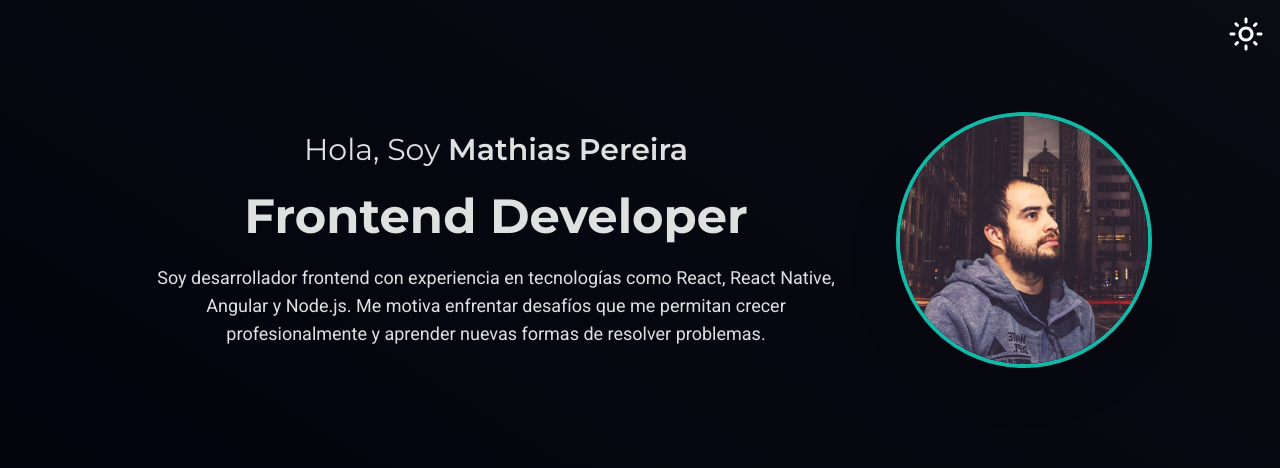
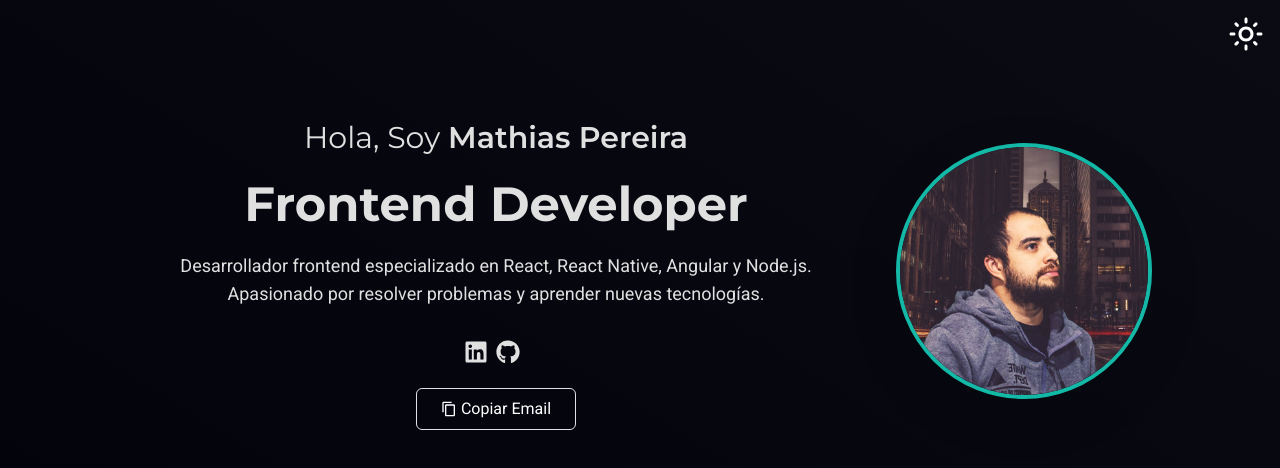
Before and after one commit to Mathiasfx/mathiasfx.github.io, a Next.js app: page / in a window 1280 px wide. Shown: the top 468 px of the page. Built offline with nearby package versions, Linux system fonts and the light colour scheme.

Commit message:
[UPDATE] adding social links and adding dinamic text in copy email success

```diff
--- a/app/components/myPresentation.tsx
+++ b/app/components/myPresentation.tsx
@@ -1,6 +1,23 @@
+"use client";
 import Image from "next/image";
+import { useState } from "react";
+import { MdOutlineContentCopy } from "react-icons/md";
+import { FaGithub, FaLinkedin } from "react-icons/fa";
 
 export default function MyPresentation() {
+  const [copySuccess, setCopySuccess] = useState<string>("");
+  const copyToClipboard = (email: string) => {
+    navigator.clipboard
+      .writeText(email)
+      .then(() => {
+        setCopySuccess("Correo copiado !");
+        setTimeout(() => setCopySuccess(""), 2000);
+      })
+      .catch((err) => {
+        console.error("Error al copiar el correo: ", err);
+      });
+  };
+
   return (
     <div className="max-w-screen-lg flex flex-col items-center  md:flex-row md:space-y-0 md:space-x-8 pt-16 mt-5 md:mt-0">
       <div className="text-center md:text-left space-y-4 ">
@@ -10,18 +27,44 @@ export default function MyPresentation() {
 
         <h3 className="font-bold text-4xl md:text-5xl ">Frontend Developer</h3>
         <p className="text-base p-2 md:p-0 md:text-lg  ">
-          Soy desarrollador frontend con experiencia en tecnologías como React,
-          React Native, Angular y Node.js. Me motiva enfrentar desafíos que me
-          permitan crecer profesionalmente y aprender nuevas formas de resolver
-          problemas.
+          Desarrollador frontend especializado en React, React Native, Angular y
+          Node.js. Apasionado por resolver problemas y aprender nuevas
+          tecnologías.
         </p>
+        <div className="flex justify-center items-center py-2">
+          <a href="https://www.linkedin.com/in/mathias-pereira/">
+            <FaLinkedin size={24} className="mr-2" />
+          </a>
+
+          <a href="https://github.com/Mathiasfx">
+            <FaGithub size={24} className="mr-2" />
+          </a>
+        </div>
+
+        <div className="w-full flex justify-center items-center md:justify-center space-x-4 md:space-x-0 md:space-y-4">
+          <button
+            type="button"
+            onClick={() => copyToClipboard("mathiaspereiradev@gmail.com")}
+            className="flex items-center px-4 py-2 rounded focus:outline-none focus:ring-offset-0
+             border border-green-500 bg-slate-950  text-white hover:bg-gray-800
+             dark:bg-transparent  dark:border dark:border-green-500 dark:text-white dark:hover:bg-gray-800 focus:transparent"
+          >
+            <MdOutlineContentCopy size={16} className="mr-1" />
+            {copySuccess ? "Copiado !" : "Copiar Email"}
+          </button>
+        </div>
+        {copySuccess && (
+          <div className="mt-2 position-absolute top-10 left-0 w-full text-center text-black bg-transparent dark:text-white rounded-md p-2">
+            {copySuccess}
+          </div>
+        )}
       </div>
 
       <div className="md:w-1/3 flex justify-center md:justify-end mt-8 md:mt-0">
         <div className="relative w-40 h-40 md:w-64 md:h-64 rounded-full overflow-hidden border-4 border-teal-500 shadow-lg">
           <Image
             src="/images/perfil.jpg"
-            alt="Mathias Pereira"
+            alt="Mathias Alejandro Pereira"
             width={400}
             height={400}
             objectFit="cover"
--- a/app/components/themeSwitch.tsx
+++ b/app/components/themeSwitch.tsx
@@ -1,7 +1,6 @@
 "use client";
 import { useState, useEffect } from "react";
 import { MdOutlineDarkMode, MdOutlineLightMode } from "react-icons/md";
-
 import { useTheme } from "next-themes";
 import Image from "next/image";
 
--- a/app/layout.tsx
+++ b/app/layout.tsx
@@ -20,7 +20,7 @@ const roboto = Roboto({
 
 export const metadata: Metadata = {
   title: "Mathias Pereira | Frontend Developer",
-  description: "My portfolio ",
+  description: "My developer portfolio",
 };
 
 export default function RootLayout({
--- a/app/page.tsx
+++ b/app/page.tsx
@@ -4,8 +4,8 @@ import ThemeSwitch from "./components/themeSwitch";
 export default function Home() {
   return (
     <div className="h-screen w-screen flex flex-col items-center justify-start">
+      <ThemeSwitch />
       <MyPresentation />
-      <ThemeSwitch />
     </div>
   );
 }
```
